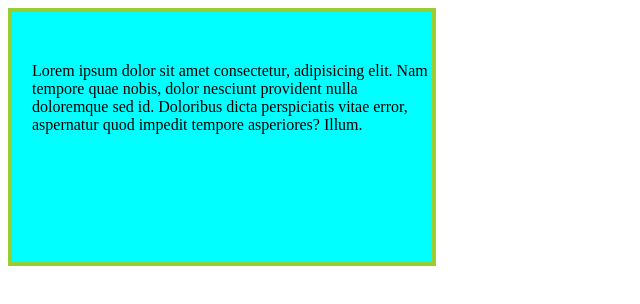
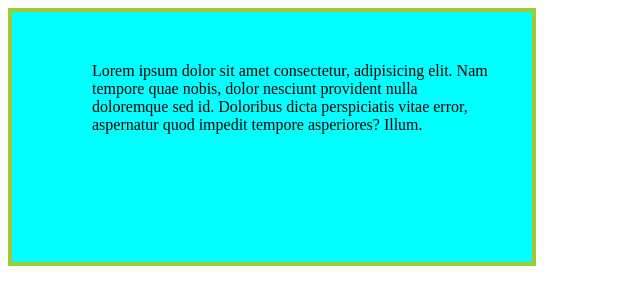
Before and after one commit to vivekvalagadde/FSWD, a plain HTML site: page index.html in a window 1280 px wide. Shown: the whole page, without its empty margins (0-640 px from the left). Drawn offline with Linux system fonts and the light colour scheme.

Commit message:
added padding

```diff
--- a/index.html
+++ b/index.html
@@ -13,7 +13,8 @@
             height: 200px;
             border: 4px solid yellowgreen;
             padding-top: 50px;
-            padding-left: 20px;
+            padding-left: 80px;
+            padding-right: 40px;
         }
 
     </style>
```
